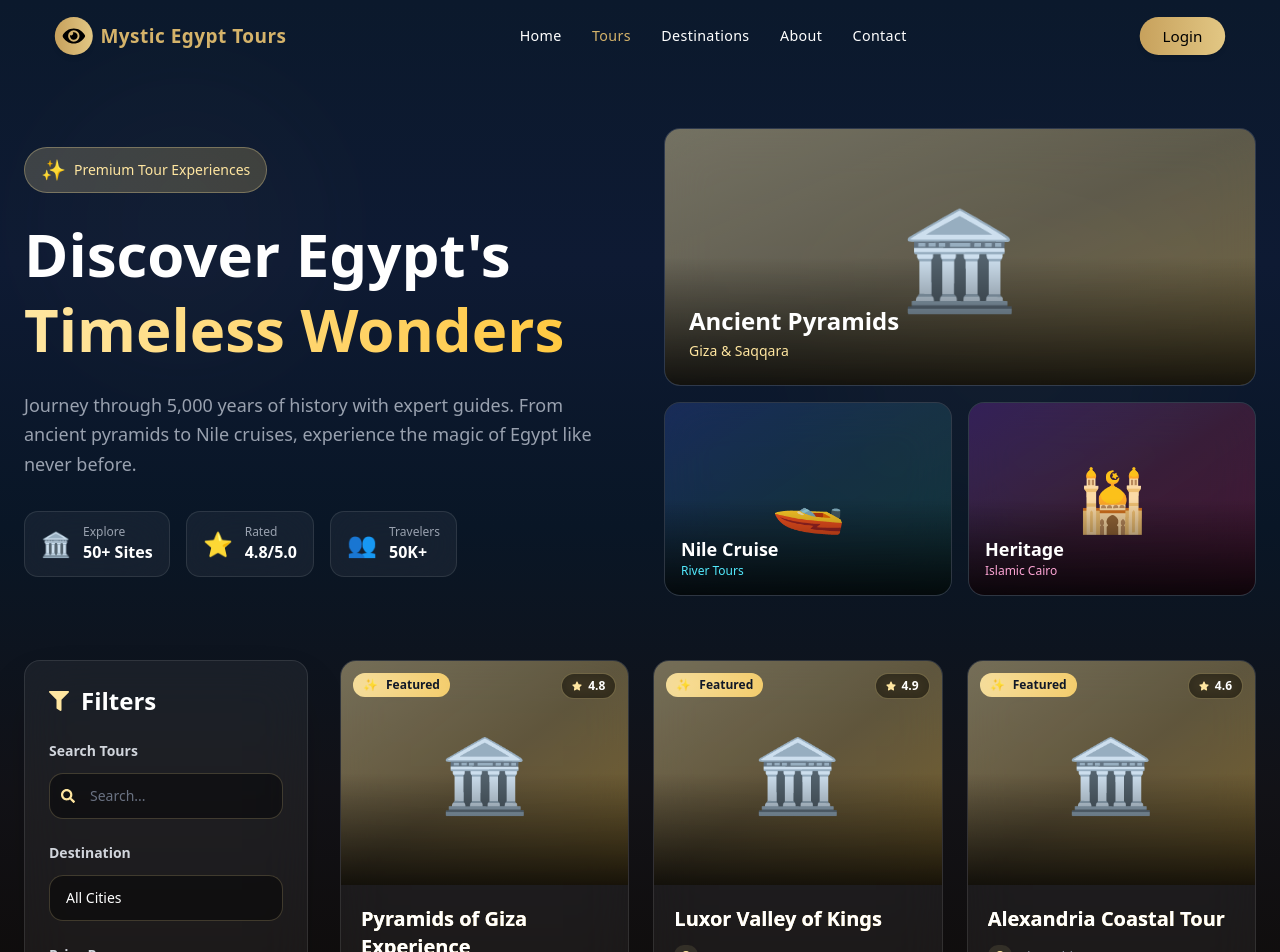
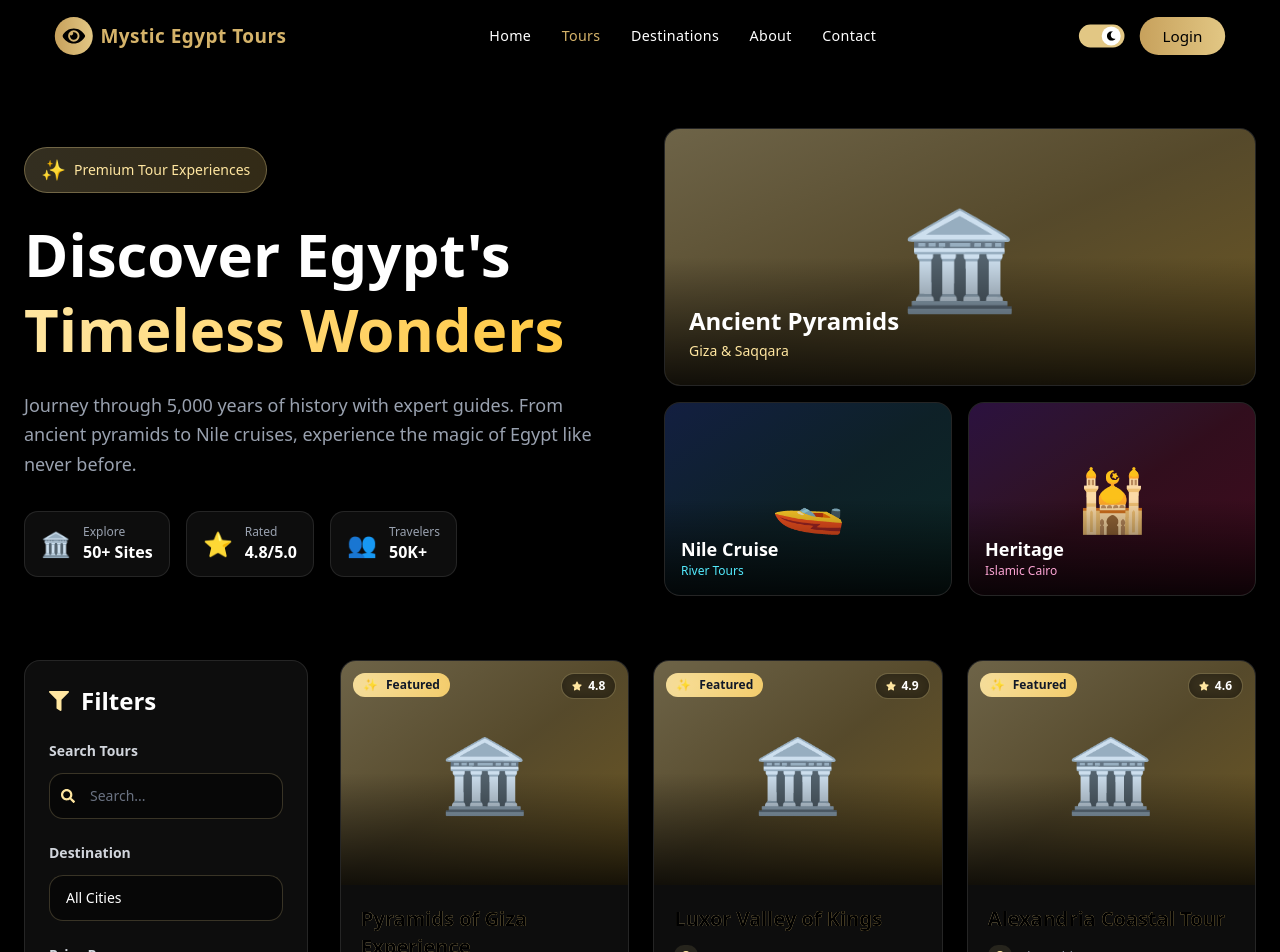
Before and after one commit to GradMERN/e-guide-Frontend, a React (Vite) app: page /tours in a window 1280 px wide. Shown: the top 952 px of the page. Built offline with nearby package versions, Linux system fonts and the light colour scheme.

Commit message:
toggle works now we need COLORS

```diff
--- a/src/components/Navbar.jsx
+++ b/src/components/Navbar.jsx
@@ -1,6 +1,7 @@
 import { NavLink } from "react-router-dom";
 import { FaEye } from "react-icons/fa";
 import { useEffect, useState } from "react";
+import ThemeToggle from "../components/ThemeToggle";
 
 export default function Navbar() {
   const [scrolled, setScrolled] = useState(false);
@@ -25,7 +26,7 @@ export default function Navbar() {
   const topStyles = "top-0 bg-transparent px-6 py-4 w-full scale-95";
 
   const scrolledStyles =
-    "top-2 bg-[#1B1A17]/85 backdrop-blur-md shadow-xl px-10 py-2.5 rounded-2xl max-w-6xl w-[90%] transition-all duration-500";
+    "top-2 bg-white/85 dark:bg-[#1B1A17]/85 backdrop-blur-md shadow-xl px-10 py-2.5 rounded-2xl max-w-6xl w-[90%] transition-all duration-500";
 
   return (
     <nav className={`${baseStyles} ${scrolled ? scrolledStyles : topStyles}`}>
@@ -46,7 +47,9 @@ export default function Navbar() {
             className={({ isActive }) =>
               `relative text-[15px] tracking-wide transition
                ${
-                 isActive ? "text-[#D5B36A]" : "text-white hover:text-[#D5B36A]"
+                 isActive
+                   ? "text-[#D5B36A]"
+                   : "text-gray-900 dark:text-white hover:text-[#D5B36A]"
                }
                after:content-[''] after:block after:w-0 after:h-0.5
                after:bg-[#D5B36A] after:transition-all after:duration-300
@@ -58,6 +61,8 @@ export default function Navbar() {
         ))}
       </div>
 
+      <div className="flex items-center space-x-4">
+        <ThemeToggle />
         <NavLink
           to="/login"
           className="px-6 py-2 rounded-full shadow-md text-black font-medium
@@ -66,6 +71,7 @@ export default function Navbar() {
         >
           Login
         </NavLink>
+      </div>
     </nav>
   );
 }
--- /dev/null
+++ b/src/components/ThemeToggle.jsx
@@ -0,0 +1,42 @@
+import { useEffect, useState } from "react";
+import { FaSun, FaMoon } from "react-icons/fa";
+
+export default function ThemeToggle() {
+  const [theme, setTheme] = useState(localStorage.getItem("theme") || "dark");
+
+  useEffect(() => {
+    if (theme === "dark") {
+      document.documentElement.classList.add("dark");
+    } else {
+      document.documentElement.classList.remove("dark");
+    }
+    localStorage.setItem("theme", theme);
+  }, [theme]);
+
+  return (
+    <button
+      onClick={() => setTheme(theme === "light" ? "dark" : "light")}
+      className="
+        w-12 h-6 flex items-center rounded-full px-1 transition-all duration-300
+        bg-[#C7A15C] dark:bg-[#E2C784] relative
+      "
+    >
+      <div
+        className="
+          w-5 h-5 rounded-full bg-black dark:bg-white
+          flex items-center justify-center
+          transform transition-all duration-300
+          absolute
+          left-1
+          dark:left-6
+        "
+      >
+        {theme === "light" ? (
+          <FaSun className="text-white text-[10px]" />
+        ) : (
+          <FaMoon className="text-black text-[10px]" />
+        )}
+      </div>
+    </button>
+  );
+}
--- a/src/components/tours/TourCard.jsx
+++ b/src/components/tours/TourCard.jsx
@@ -6,7 +6,7 @@ const TourCard = ({ tour }) => {
   return (
     <Link to={`/tours/${tour._id}`} className="group">
       <div
-        className="relative h-full backdrop-blur-xl bg-white/5 rounded-2xl overflow-hidden border border-white/10 hover:shadow-2xl transition-all duration-500 group-hover:transform group-hover:scale-[1.02]"
+        className="relative h-full backdrop-blur-xl bg-white/5 dark:bg-white/5 rounded-2xl overflow-hidden border border-gray-200/50 dark:border-white/10 hover:shadow-2xl transition-all duration-500 group-hover:transform group-hover:scale-[1.02]"
         style={{
           boxShadow: "0 0 0 0 rgba(255, 230, 160, 0)",
         }}
@@ -16,20 +16,20 @@ const TourCard = ({ tour }) => {
             "0 25px 50px -12px rgba(255, 230, 160, 0.2)";
         }}
         onMouseLeave={(e) => {
-          e.currentTarget.style.borderColor = "rgba(255, 255, 255, 0.1)";
+          e.currentTarget.style.borderColor = "rgba(107, 114, 128, 0.5)";
           e.currentTarget.style.boxShadow = "0 0 0 0 rgba(255, 230, 160, 0)";
         }}
       >
         {/* Image Container */}
-        <div className="relative h-56 bg-gradient-to-br from-[#FFE6A0]/40 via-[#FFD670]/30 to-[#FFC940]/40 overflow-hidden">
+        <div className="relative h-56 bg-linear-to-br from-[#FFE6A0]/40 via-[#FFD670]/30 to-[#FFC940]/40 overflow-hidden">
           <div className="absolute inset-0 flex items-center justify-center">
             <div className="text-7xl transform transition-transform duration-700 group-hover:scale-110">
               🏛️
             </div>
           </div>
 
-          {/* Gradient Overlay */}
-          <div className="absolute inset-0 bg-gradient-to-t from-black/80 via-transparent to-transparent"></div>
+          {/* linear Overlay */}
+          <div className="absolute inset-0 bg-linear-to-t from-black/80 dark:from-black/80 via-transparent to-transparent"></div>
 
           {/* Featured Badge */}
           <div
@@ -47,7 +47,7 @@ const TourCard = ({ tour }) => {
 
           {/* Rating Badge */}
           <div
-            className="absolute top-3 right-3 flex items-center gap-1.5 px-2.5 py-1 rounded-full bg-black/60 backdrop-blur-sm"
+            className="absolute top-3 right-3 flex items-center gap-1.5 px-2.5 py-1 rounded-full bg-black/60 dark:bg-black/60 backdrop-blur-sm"
             style={{
               borderColor: "rgba(255, 230, 160, 0.3)",
               borderWidth: "1px",
@@ -65,7 +65,7 @@ const TourCard = ({ tour }) => {
           <h3
             className="text-xl font-bold mb-3 transition-all duration-300 line-clamp-2"
             style={{
-              color: "white",
+              color: "black",
               backgroundImage: "linear-gradient(to right, #FFE6A0, #FFD670)",
               WebkitBackgroundClip: "text",
               backgroundClip: "text",
@@ -74,14 +74,14 @@ const TourCard = ({ tour }) => {
               e.currentTarget.style.color = "transparent";
             }}
             onMouseLeave={(e) => {
-              e.currentTarget.style.color = "white";
+              e.currentTarget.style.color = "black";
             }}
           >
             {tour.name}
           </h3>
 
           <div className="space-y-2 mb-5">
-            <div className="flex items-center gap-2 text-gray-400">
+            <div className="flex items-center gap-2 text-gray-600 dark:text-gray-400">
               <div
                 className="p-1.5 rounded-lg"
                 style={{ backgroundColor: "rgba(255, 230, 160, 0.1)" }}
@@ -91,7 +91,7 @@ const TourCard = ({ tour }) => {
               <span className="text-xs">{tour.city}, Egypt</span>
             </div>
 
-            <div className="flex items-center gap-2 text-gray-400">
+            <div className="flex items-center gap-2 text-gray-600 dark:text-gray-400">
               <div
                 className="p-1.5 rounded-lg"
                 style={{ backgroundColor: "rgba(255, 214, 112, 0.1)" }}
@@ -101,7 +101,7 @@ const TourCard = ({ tour }) => {
               <span className="text-xs">{tour.duration} hours</span>
             </div>
 
-            <div className="flex items-center gap-2 text-gray-400">
+            <div className="flex items-center gap-2 text-gray-600 dark:text-gray-400">
               <div
                 className="p-1.5 rounded-lg"
                 style={{ backgroundColor: "rgba(255, 201, 64, 0.1)" }}
@@ -113,10 +113,10 @@ const TourCard = ({ tour }) => {
           </div>
 
           {/* Price & CTA */}
-          <div className="flex items-center justify-between pt-4 border-t border-white/10">
+          <div className="flex items-center justify-between pt-4 border-t border-gray-200/50 dark:border-white/10">
             <div>
               <p className="text-xs text-gray-500 mb-0.5">From</p>
-              <p className="text-2xl font-bold bg-gradient-to-r from-[#FFE6A0] to-[#FFD670] bg-clip-text text-transparent">
+              <p className="text-2xl font-bold bg-linear-to-r from-[#FFE6A0] to-[#FFD670] bg-clip-text text-transparent">
                 {tour.price}
                 <span className="text-sm ml-1">{tour.currency}</span>
               </p>
--- a/src/components/tours/TourFilters.jsx
+++ b/src/components/tours/TourFilters.jsx
@@ -15,15 +15,17 @@ const TourFilters = ({
   totalCount,
 }) => {
   return (
-    <div className="sticky top-24 backdrop-blur-xl bg-white/5 rounded-2xl p-6 border border-white/10 shadow-2xl">
+    <div className="sticky top-24 backdrop-blur-xl bg-white/80 dark:bg-white/5 rounded-2xl p-6 border border-gray-200/50 dark:border-white/10 shadow-2xl">
       <div className="flex items-center gap-3 mb-6">
         <FaFilter style={{ color: "#FFE6A0" }} className="text-xl" />
-        <h2 className="text-2xl font-bold text-white">Filters</h2>
+        <h2 className="text-2xl font-bold text-gray-900 dark:text-white">
+          Filters
+        </h2>
       </div>
 
       {/* Search */}
       <div className="mb-6">
-        <label className="block text-sm font-semibold text-gray-300 mb-3">
+        <label className="block text-sm font-semibold text-gray-700 dark:text-gray-300 mb-3">
           Search Tours
         </label>
         <div className="relative group">
@@ -37,7 +39,7 @@ const TourFilters = ({
             placeholder="Search..."
             value={searchTerm}
             onChange={(e) => setSearchTerm(e.target.value)}
-            className="w-full pl-10 pr-4 py-3 bg-black/40 rounded-xl text-white text-sm placeholder-gray-500 focus:outline-none transition-all"
+            className="w-full pl-10 pr-4 py-3 bg-white/50 dark:bg-black/40 rounded-xl text-gray-900 dark:text-white text-sm placeholder-gray-500 dark:placeholder-gray-500 focus:outline-none transition-all"
             style={{
               borderColor: "rgba(255, 230, 160, 0.2)",
               borderWidth: "1px",
@@ -56,13 +58,13 @@ const TourFilters = ({
 
       {/* City Filter */}
       <div className="mb-6">
-        <label className="block text-sm font-semibold text-gray-300 mb-3">
+        <label className="block text-sm font-semibold text-gray-700 dark:text-gray-300 mb-3">
           Destination
         </label>
         <select
           value={selectedCity}
           onChange={(e) => setSelectedCity(e.target.value)}
-          className="w-full px-4 py-3 bg-black/40 rounded-xl text-white text-sm focus:outline-none appearance-none cursor-pointer transition-all"
+          className="w-full px-4 py-3 bg-white/50 dark:bg-black/40 rounded-xl text-gray-900 dark:text-white text-sm focus:outline-none appearance-none cursor-pointer transition-all"
           style={{
             backgroundImage: "none",
             borderColor: "rgba(255, 230, 160, 0.2)",
@@ -87,7 +89,7 @@ const TourFilters = ({
 
       {/* Price Range */}
       <div className="mb-6">
-        <label className="block text-sm font-semibold text-gray-300 mb-3">
+        <label className="block text-sm font-semibold text-gray-700 dark:text-gray-300 mb-3">
           Price Range
         </label>
         <div className="space-y-2">
@@ -112,7 +114,7 @@ const TourFilters = ({
                   accentColor: "#FFE6A0",
                 }}
               />
-              <span className="text-sm text-gray-300 group-hover:text-white transition-colors">
+              <span className="text-sm text-gray-700 dark:text-gray-300 group-hover:text-gray-900 dark:group-hover:text-white transition-colors">
                 {option.label}
               </span>
             </label>
@@ -122,13 +124,13 @@ const TourFilters = ({
 
       {/* Sort By */}
       <div className="mb-6">
-        <label className="block text-sm font-semibold text-gray-300 mb-3">
+        <label className="block text-sm font-semibold text-gray-700 dark:text-gray-300 mb-3">
           Sort By
         </label>
         <select
           value={sortBy}
           onChange={(e) => setSortBy(e.target.value)}
-          className="w-full px-4 py-3 bg-black/40 rounded-xl text-white text-sm focus:outline-none appearance-none cursor-pointer transition-all"
+          className="w-full px-4 py-3 bg-white/50 dark:bg-black/40 rounded-xl text-gray-900 dark:text-white text-sm focus:outline-none appearance-none cursor-pointer transition-all"
           style={{
             backgroundImage: "none",
             borderColor: "rgba(255, 230, 160, 0.2)",
@@ -151,8 +153,8 @@ const TourFilters = ({
       </div>
 
       {/* Results Count */}
-      <div className="pt-6 border-t border-white/10">
-        <p className="text-sm text-gray-400">
+      <div className="pt-6 border-t border-gray-200/50 dark:border-white/10">
+        <p className="text-sm text-gray-600 dark:text-gray-400">
           Showing{" "}
           <span style={{ color: "#FFE6A0" }} className="font-semibold">
             {filteredCount}
--- a/src/components/tours/TourGrid.jsx
+++ b/src/components/tours/TourGrid.jsx
@@ -15,8 +15,10 @@ const TourGrid = ({ tours }) => {
         >
           <FaSearch style={{ color: "#FFE6A0" }} className="text-4xl" />
         </div>
-        <h3 className="text-2xl font-bold text-white mb-3">No Tours Found</h3>
-        <p className="text-gray-400 text-lg">
+        <h3 className="text-2xl font-bold text-gray-900 dark:text-white mb-3">
+          No Tours Found
+        </h3>
+        <p className="text-gray-600 dark:text-gray-400 text-lg">
           Try adjusting your filters to discover more adventures
         </p>
       </div>
--- a/src/components/tours/TourHero.jsx
+++ b/src/components/tours/TourHero.jsx
@@ -6,7 +6,7 @@ const TourHero = () => {
       <div className="grid grid-cols-1 lg:grid-cols-2 gap-12 items-center">
         {/* Left Side - Content */}
         <div>
-          <div className="inline-flex items-center gap-2 px-4 py-2 rounded-full bg-gradient-to-r from-[#FFE6A0]/20 to-[#FFD670]/20 border border-[#FFE6A0]/30 mb-6">
+          <div className="inline-flex items-center gap-2 px-4 py-2 rounded-full bg-linear-to-r from-[#FFE6A0]/20 to-[#FFD670]/20 border border-[#FFE6A0]/30 mb-6">
             <span className="text-xl">✨</span>
             <span className="text-sm font-medium" style={{ color: "#FFE6A0" }}>
               Premium Tour Experiences
@@ -16,37 +16,47 @@ const TourHero = () => {
           <h1 className="text-5xl md:text-6xl font-bold mb-6 leading-tight">
             Discover Egypt's
             <br />
-            <span className="bg-gradient-to-r from-[#FFE6A0] via-[#FFD670] to-[#FFC940] bg-clip-text text-transparent">
+            <span className="bg-linear-to-r from-[#FFE6A0] via-[#FFD670] to-[#FFC940] bg-clip-text text-transparent">
               Timeless Wonders
             </span>
           </h1>
 
-          <p className="text-lg text-gray-400 mb-8 leading-relaxed">
+          <p className="text-lg text-gray-600 dark:text-gray-400 mb-8 leading-relaxed">
             Journey through 5,000 years of history with expert guides. From
             ancient pyramids to Nile cruises, experience the magic of Egypt like
             never before.
           </p>
 
           <div className="flex flex-wrap gap-4">
-            <div className="flex items-center gap-3 px-4 py-3 backdrop-blur-xl bg-white/5 rounded-xl border border-white/10">
+            <div className="flex items-center gap-3 px-4 py-3 backdrop-blur-xl bg-white/80 dark:bg-white/5 rounded-xl border border-gray-200/50 dark:border-white/10">
               <span className="text-2xl">🏛️</span>
               <div>
-                <p className="text-xs text-gray-400">Explore</p>
-                <p className="font-bold text-white">50+ Sites</p>
+                <p className="text-xs text-gray-600 dark:text-gray-400">
+                  Explore
+                </p>
+                <p className="font-bold text-gray-900 dark:text-white">
+                  50+ Sites
+                </p>
               </div>
             </div>
-            <div className="flex items-center gap-3 px-4 py-3 backdrop-blur-xl bg-white/5 rounded-xl border border-white/10">
+            <div className="flex items-center gap-3 px-4 py-3 backdrop-blur-xl bg-white/80 dark:bg-white/5 rounded-xl border border-gray-200/50 dark:border-white/10">
               <span className="text-2xl">⭐</span>
               <div>
-                <p className="text-xs text-gray-400">Rated</p>
-                <p className="font-bold text-white">4.8/5.0</p>
+                <p className="text-xs text-gray-600 dark:text-gray-400">
+                  Rated
+                </p>
+                <p className="font-bold text-gray-900 dark:text-white">
+                  4.8/5.0
+                </p>
               </div>
             </div>
-            <div className="flex items-center gap-3 px-4 py-3 backdrop-blur-xl bg-white/5 rounded-xl border border-white/10">
+            <div className="flex items-center gap-3 px-4 py-3 backdrop-blur-xl bg-white/80 dark:bg-white/5 rounded-xl border border-gray-200/50 dark:border-white/10">
               <span className="text-2xl">👥</span>
               <div>
-                <p className="text-xs text-gray-400">Travelers</p>
-                <p className="font-bold text-white">50K+</p>
+                <p className="text-xs text-gray-600 dark:text-gray-400">
+                  Travelers
+                </p>
+                <p className="font-bold text-gray-900 dark:text-white">50K+</p>
               </div>
             </div>
           </div>
@@ -55,14 +65,14 @@ const TourHero = () => {
         {/* Right Side - Image Grid */}
         <div className="grid grid-cols-2 gap-4">
           {/* Large Card */}
-          <div className="col-span-2 backdrop-blur-xl bg-white/5 rounded-2xl overflow-hidden border border-white/10 hover:border-[#FFE6A0]/50 transition-all group">
-            <div className="relative h-64 bg-gradient-to-br from-[#FFE6A0]/40 via-[#FFD670]/30 to-[#FFC940]/40">
+          <div className="col-span-2 backdrop-blur-xl bg-white/80 dark:bg-white/5 rounded-2xl overflow-hidden border border-gray-200/50 dark:border-white/10 hover:border-[#FFE6A0]/50 transition-all group">
+            <div className="relative h-64 bg-linear-to-br from-[#FFE6A0]/40 via-[#FFD670]/30 to-[#FFC940]/40">
               <div className="absolute inset-0 flex items-center justify-center">
                 <div className="text-8xl transform transition-transform duration-700 group-hover:scale-110">
                   🏛️
                 </div>
               </div>
-              <div className="absolute inset-0 bg-gradient-to-t from-black/80 via-transparent to-transparent"></div>
+              <div className="absolute inset-0 bg-linear-to-t from-black/80 via-transparent to-transparent"></div>
               <div className="absolute bottom-6 left-6">
                 <h3 className="text-2xl font-bold text-white mb-1">
                   Ancient Pyramids
@@ -75,14 +85,14 @@ const TourHero = () => {
           </div>
 
           {/* Small Card 1 */}
-          <div className="backdrop-blur-xl bg-white/5 rounded-2xl overflow-hidden border border-white/10 hover:border-[#FFE6A0]/50 transition-all group">
-            <div className="relative h-48 bg-gradient-to-br from-blue-900/40 via-cyan-900/30 to-teal-900/40">
+          <div className="backdrop-blur-xl bg-white/80 dark:bg-white/5 rounded-2xl overflow-hidden border border-gray-200/50 dark:border-white/10 hover:border-[#FFE6A0]/50 transition-all group">
+            <div className="relative h-48 bg-linear-to-br from-blue-900/40 via-cyan-900/30 to-teal-900/40">
               <div className="absolute inset-0 flex items-center justify-center">
                 <div className="text-6xl transform transition-transform duration-700 group-hover:scale-110">
                   🚤
                 </div>
               </div>
-              <div className="absolute inset-0 bg-gradient-to-t from-black/80 via-transparent to-transparent"></div>
+              <div className="absolute inset-0 bg-linear-to-t from-black/80 via-transparent to-transparent"></div>
               <div className="absolute bottom-4 left-4">
                 <h3 className="text-lg font-bold text-white">Nile Cruise</h3>
                 <p className="text-xs text-cyan-300">River Tours</p>
@@ -91,14 +101,14 @@ const TourHero = () => {
           </div>
 
           {/* Small Card 2 */}
-          <div className="backdrop-blur-xl bg-white/5 rounded-2xl overflow-hidden border border-white/10 hover:border-[#FFE6A0]/50 transition-all group">
-            <div className="relative h-48 bg-gradient-to-br from-purple-900/40 via-pink-900/30 to-rose-900/40">
+          <div className="backdrop-blur-xl bg-white/80 dark:bg-white/5 rounded-2xl overflow-hidden border border-gray-200/50 dark:border-white/10 hover:border-[#FFE6A0]/50 transition-all group">
+            <div className="relative h-48 bg-linear-to-br from-purple-900/40 via-pink-900/30 to-rose-900/40">
               <div className="absolute inset-0 flex items-center justify-center">
                 <div className="text-6xl transform transition-transform duration-700 group-hover:scale-110">
                   🕌
                 </div>
               </div>
-              <div className="absolute inset-0 bg-gradient-to-t from-black/80 via-transparent to-transparent"></div>
+              <div className="absolute inset-0 bg-linear-to-t from-black/80 via-transparent to-transparent"></div>
               <div className="absolute bottom-4 left-4">
                 <h3 className="text-lg font-bold text-white">Heritage</h3>
                 <p className="text-xs text-pink-300">Islamic Cairo</p>
--- a/src/pages/shared/TourDetail.jsx
+++ b/src/pages/shared/TourDetail.jsx
@@ -114,8 +114,7 @@ const TourDetail = () => {
       <div
         className="min-h-screen flex items-center justify-center"
         style={{
-          background:
-            "linear-gradient(to bottom, #0B192C 0%, #091626 50%, #000000 100%)",
+          background: "#000000",
         }}
       >
         <div className="relative">
@@ -132,8 +131,7 @@ const TourDetail = () => {
     <div
       className="relative text-white overflow-hidden min-h-screen"
       style={{
-        background:
-          "linear-gradient(to bottom, #0B192C 0%, #0E1A33 15%, #091626 30%, #121217 45%, #0F0B08 60%, #050404 75%, #000000 90%, #000000 100%)",
+        background: "linear-gradient(#000000 100%)",
       }}
     >
       {/* Decorative Background Elements */}
--- a/src/pages/shared/TourPackages.jsx
+++ b/src/pages/shared/TourPackages.jsx
@@ -111,13 +111,7 @@ const TourPackages = () => {
 
   if (loading) {
     return (
-      <div
-        className="min-h-screen flex items-center justify-center"
-        style={{
-          background:
-            "linear-gradient(to bottom, #0B192C 0%, #091626 50%, #000000 100%)",
-        }}
-      >
+      <div className="min-h-screen flex items-center justify-center bg-white dark:bg-black">
         <div className="relative">
           <div
             className="animate-spin rounded-full h-20 w-20 border-t-2 border-b-2"
@@ -129,29 +123,7 @@ const TourPackages = () => {
   }
 
   return (
-    <div
-      className="relative text-white overflow-hidden"
-      style={{
-        background:
-          "linear-gradient(to bottom, #0B192C 0%, #0E1A33 15%, #091626 30%, #121217 45%, #0F0B08 60%, #050404 75%, #000000 90%, #000000 100%)",
-      }}
-    >
-      {/* Decorative Background Elements */}
-      <div className="absolute inset-0 opacity-20 pointer-events-none">
-        <div
-          className="absolute top-20 left-10 w-72 h-72 rounded-full blur-3xl"
-          style={{ backgroundColor: "rgba(255, 230, 160, 0.1)" }}
-        ></div>
-        <div
-          className="absolute top-40 right-20 w-96 h-96 rounded-full blur-3xl"
-          style={{ backgroundColor: "rgba(255, 214, 112, 0.1)" }}
-        ></div>
-        <div
-          className="absolute bottom-20 left-1/3 w-80 h-80 rounded-full blur-3xl"
-          style={{ backgroundColor: "rgba(255, 201, 64, 0.1)" }}
-        ></div>
-      </div>
-
+    <div className="relative text-gray-900 dark:text-white overflow-hidden bg-white dark:bg-black">
       <div className="relative max-w-7xl mx-auto px-6 pt-32 pb-20">
         {/* Hero Section */}
         <TourHero />
```
Lines whose indentation alone changed are shown as unchanged.
